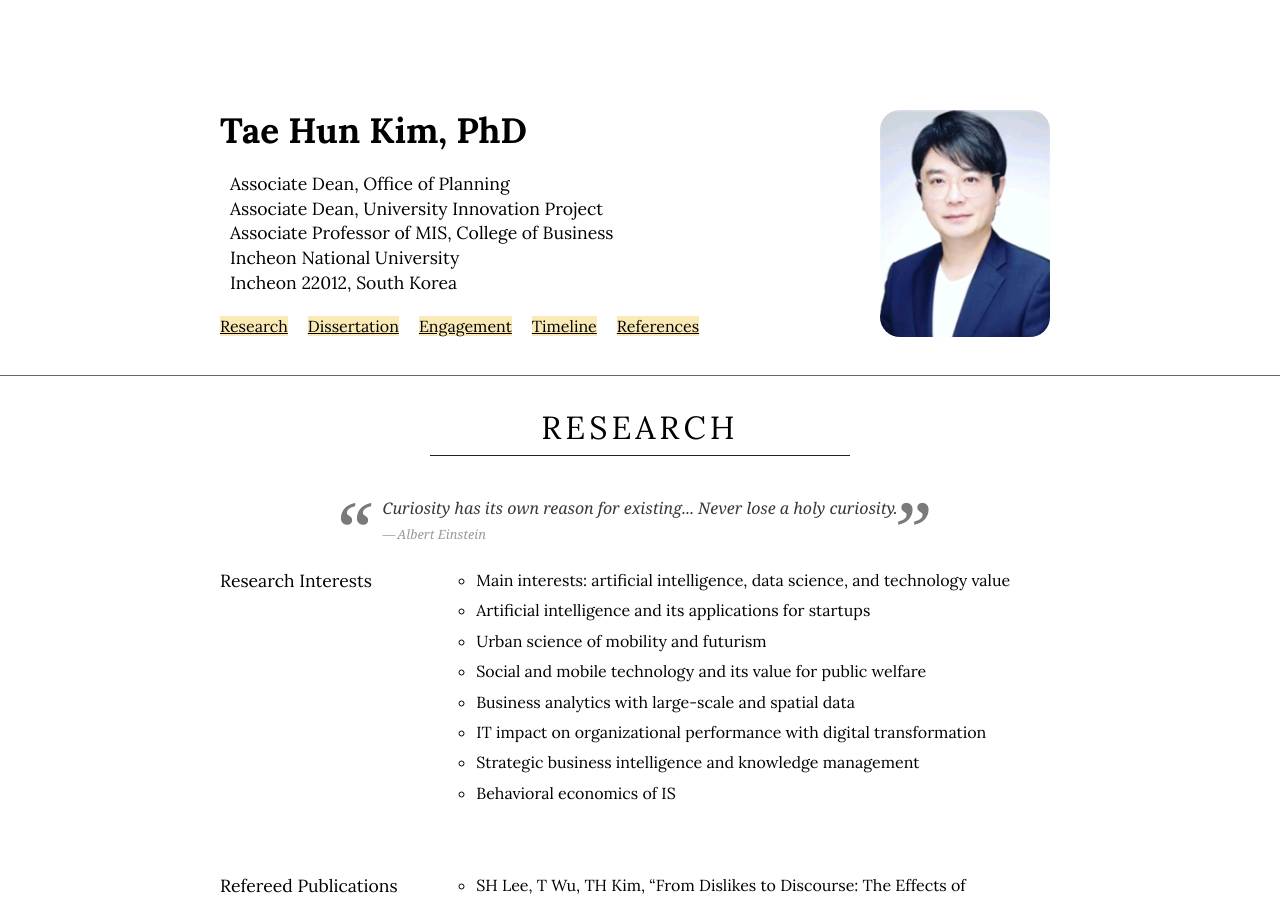
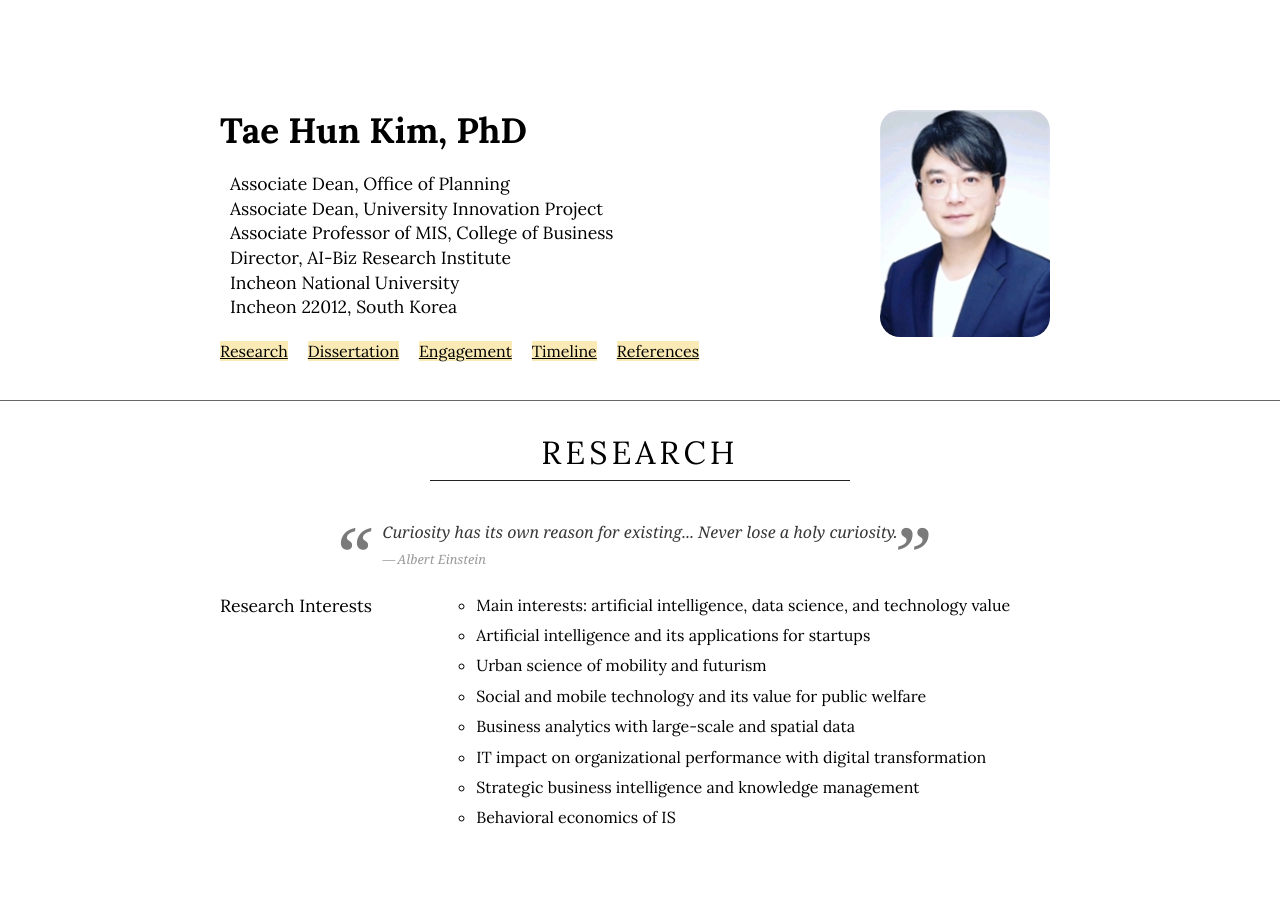
Before and after one commit to istaehun/taehun, a Jekyll site: the page built from index.html, in a window 1280 px wide and 900 px high. Built offline with Jekyll 4.4.1, drawn with Linux system fonts in a browser that asks for light colours; nearby versions of some CDN libraries.

Commit message:
Add Director position to info.yml
Added a new position for Director at AI-Biz Research Institute.

```diff
--- a/_data/info.yml
+++ b/_data/info.yml
@@ -3,5 +3,6 @@ extra:
   - Associate Dean, Office of Planning
   - Associate Dean, University Innovation Project
   - Associate Professor of MIS, College of Business
+  - Director, AI-Biz Research Institute
   - Incheon National University
   - Incheon 22012, South Korea
```
